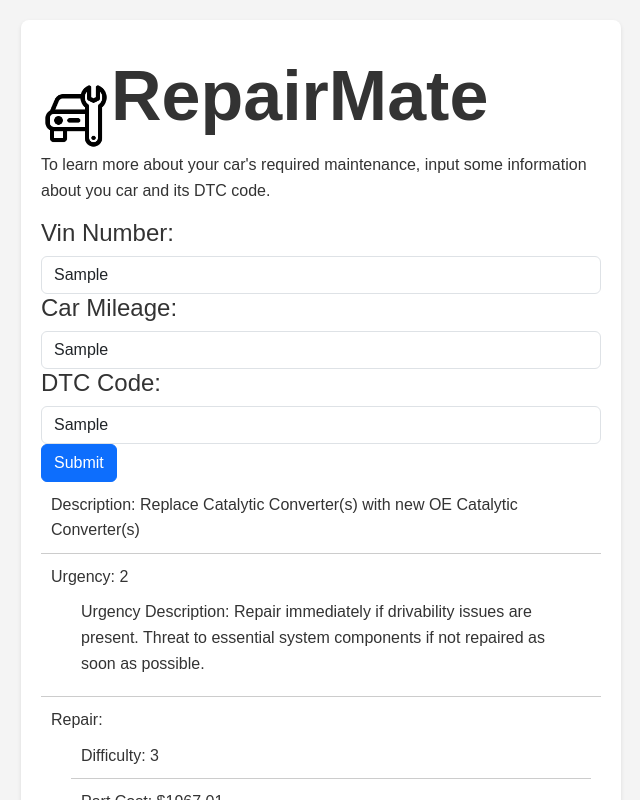
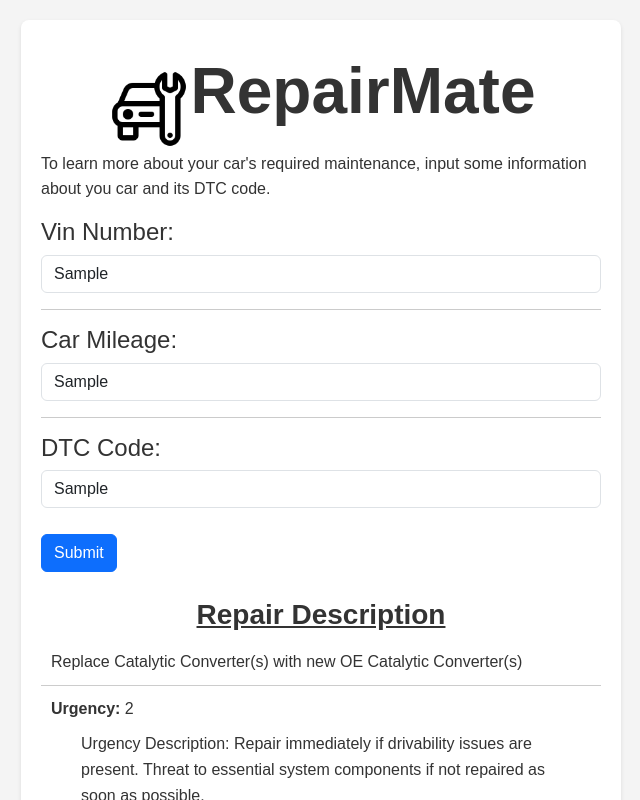
Before and after one commit to 394-w24/obd-app, a React (Vite) app: page / in a window 1280 px wide. Both pictures are taken after typing "Sample", "Sample", "Sample" into the empty fields and a click on the button "Submit". Shown: the top 800 px of the page, without its empty margins (319-959 px from the left). Built offline with nearby package versions, Linux system fonts and the light colour scheme.

Commit message:
fix title size and some form styling

```diff
--- a/src/components/Homepage.css
+++ b/src/components/Homepage.css
@@ -1,5 +1,5 @@
 .logo {
-    width: 70px;
+    width: 15%;
     height: auto;
     margin-left: auto;
     margin-right: auto;
@@ -7,7 +7,7 @@
   }
 
   .title {
-    font-size: 70px;
+    font-size: 400%;
     font-weight: bold;
     font-family: Arial, Helvetica, sans-serif;
     text-align: center;
@@ -17,3 +17,7 @@
     text-decoration: none;
     color: inherit;
   }
+
+  .inner{
+    text-align: center;
+  }
--- a/src/components/Homepage.jsx
+++ b/src/components/Homepage.jsx
@@ -12,12 +12,13 @@
 
     const handleSubmit = (e) => {
         e.preventDefault()
-        const newCode = e.target.code.value
-        if (data[newCode]) {
-            setCode(-1)
-        } else {
         setCode(e.target.code.value)
-        }
+        // const newCode = e.target.code.value
+        // if (data[newCode]) {
+        //     setCode(-1)
+        // } else {
+        //     setCode(e.target.code.value)
+        // }
     }
     return (
         <div className="container">
@@ -27,7 +28,7 @@
                     <span className="title">RepairMate</span>
                 </a>
             </div>
-            <div className="inner">
+            <div>
                 <p className="form-descriptor">To learn more about your car's required maintenance, input some information about you car and its DTC code. </p>
                 <form onSubmit={handleSubmit}>
                     <div class="form-group">
@@ -37,12 +38,14 @@
                             class="form-control"
                             name="vin"
                             placeholder="Ex. 4Y1SL65848Z411439" />
+                            <hr></hr>
                         <h4>Car Mileage:</h4>
                         <input
                             type="text"
                             class="form-control"
                             name="miles"
                             placeholder="Ex. 45689" />
+                         <hr></hr>
                         <h4>DTC Code:</h4>
                         <input
                             type="text"
@@ -50,9 +53,11 @@
                             name="code"
                             placeholder="Ex. P0100" />
                     </div>
+                    <br></br>
                     <button type="submit" class="btn btn-primary">Submit</button>
                 </form>
             </div>
+            <br></br>
             <div>
                 {code ?
                     <div>
@@ -63,14 +68,17 @@
                             :
                             <div>
                                 <div>
+                                    <h3 style={{textAlign: "center"}}>
+                                        <b><u>Repair Description</u></b>
+                                    </h3>
                                     <ul>
-                                        <li>Description: Replace Catalytic Converter(s) with new OE Catalytic Converter(s)</li>
-                                        <li>Urgency: 2
+                                        <li>Replace Catalytic Converter(s) with new OE Catalytic Converter(s)</li>
+                                        <li><b>Urgency:</b> 2
                                             <ul>
                                                 <li>Urgency Description: Repair immediately if drivability issues are present. Threat to essential system components if not repaired as soon as possible.</li>
                                             </ul>
                                         </li>
-                                        <li>Repair:
+                                        <li><b>Repair:</b>
                                             <ul>
                                                 <li>Difficulty: 3</li>
                                                 <li>Part Cost: $1967.01</li>
@@ -79,25 +87,23 @@
                                                 <li>Total Cost: $2236.684</li>
                                             </ul>
                                         </li>
-                                        <li>Parts:
+                                        <li><b>Parts:</b>
                                             <ul>
                                                 <li>Part: Catalytic Converter
                                                     <ul>
-                                                        <li>Manufacturer: </li>
                                                         <li>Price: $683.67</li>
                                                         <li>Quantity: 1</li>
                                                     </ul>
                                                 </li>
                                                 <li>Part: Transmission
                                                     <ul>
-                                                        <li>Manufacturer: </li>
                                                         <li>Price: $1283.34</li>
                                                         <li>Quantity: 1</li>
                                                     </ul>
                                                 </li>
                                             </ul>
                                         </li>
-                                        <li>TSB:
+                                        <li><b>TSB:</b>
                                             <ul>
                                                 <li>Instructions: <a href="http://downloads.innova.com/tsb-files/118000/4824780.pdf">Download TSB Instructions</a></li>
                                             </ul>
@@ -110,9 +116,10 @@
 
                 :
                 <div></div>
-
                 }
             </div>
         </div>
-    );}
+    );
+}
+
 export default HomePage;
```
Lines whose indentation alone changed are shown as unchanged.
